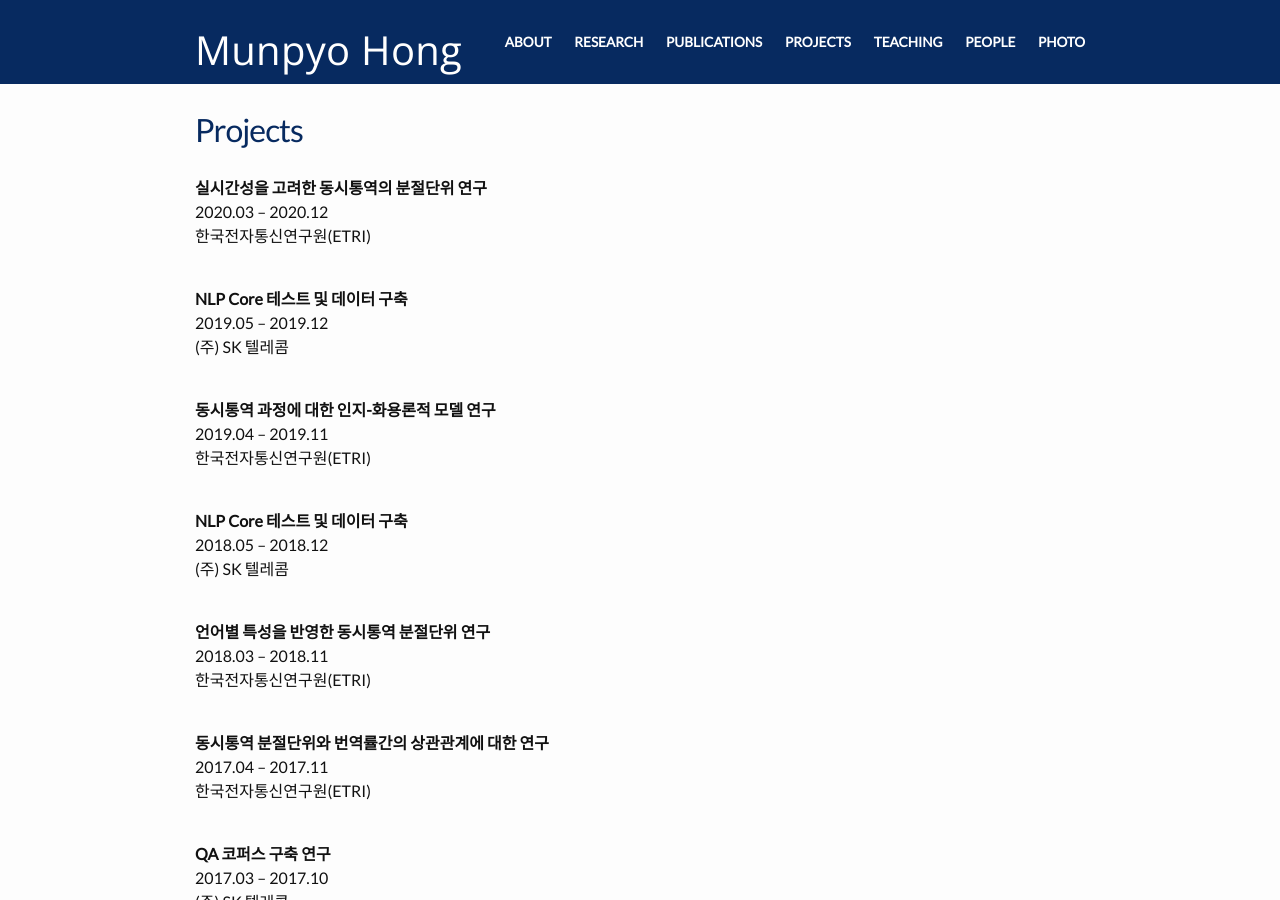
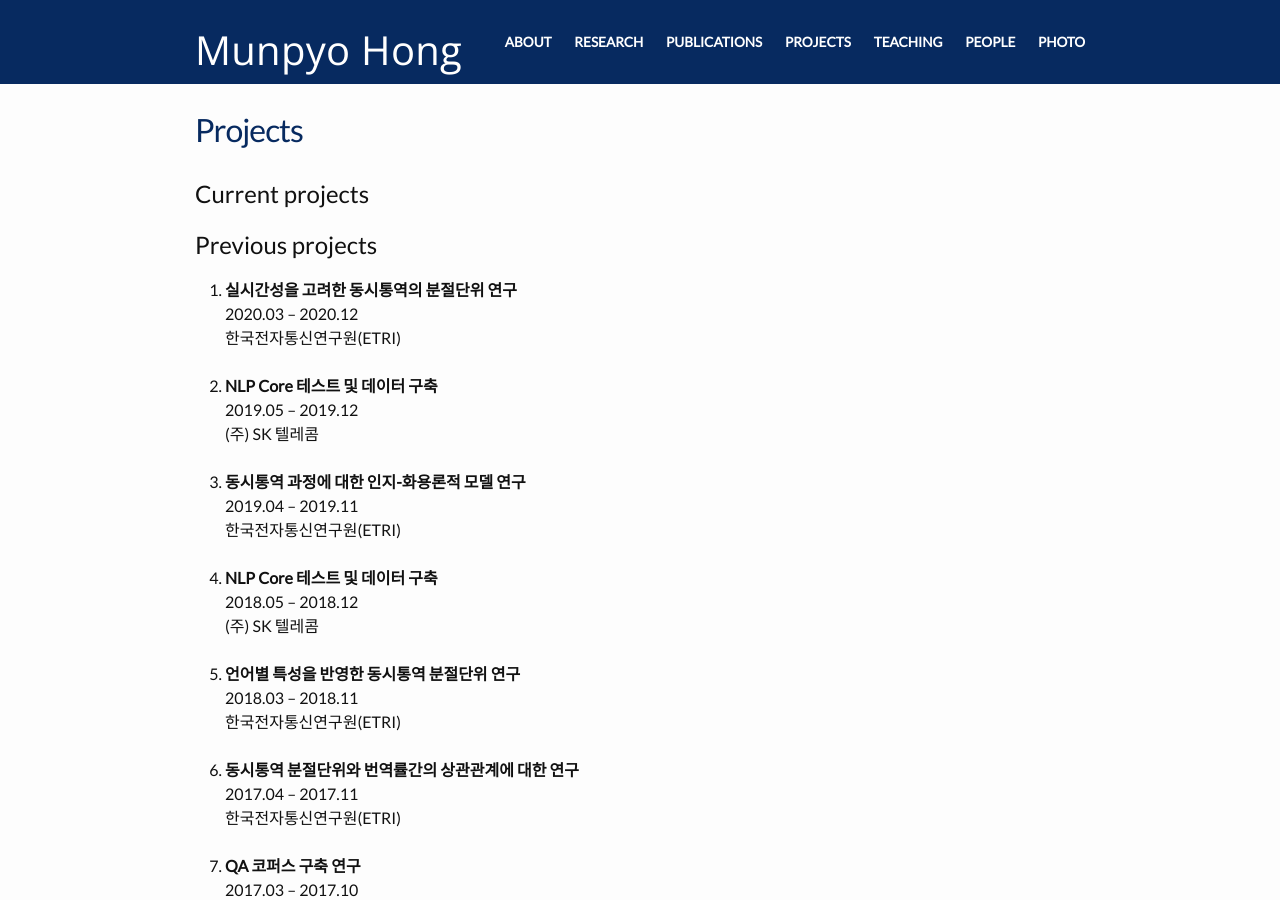
Before and after one commit to skkhmp/skkhmp.github.io, a Jekyll site: the page built from projects.md, in a window 1280 px wide and 900 px high. Built offline with Jekyll 4.4.1, drawn with Linux system fonts in a browser that asks for light colours; some web fonts are replaced; some of the changed lines change nothing that is shown.

Commit message:
Update projects.md

```diff
--- a/projects.md
+++ b/projects.md
@@ -3,87 +3,73 @@ layout: page
 title: Projects
 permalink: /projects/
 ---
-**실시간성을 고려한 동시통역의 분절단위 연구** <br/>
+## Current projects
+## Previous projects
+1. **실시간성을 고려한 동시통역의 분절단위 연구** <br/>
 2020.03 – 2020.12<br/>
 한국전자통신연구원(ETRI)<br/>
 <br/>
-
-**NLP Core 테스트 및 데이터 구축**<br/>
+2. **NLP Core 테스트 및 데이터 구축**<br/>
 2019.05 – 2019.12 <br/>
 (주) SK 텔레콤<br/>
 <br/>
-
-**동시통역 과정에 대한 인지-화용론적 모델 연구**<br/>
+3. **동시통역 과정에 대한 인지-화용론적 모델 연구**<br/>
 2019.04 – 2019.11 <br/>
 한국전자통신연구원(ETRI)<br/>
 <br/>
-
-**NLP Core 테스트 및 데이터 구축**<br/>
+4. **NLP Core 테스트 및 데이터 구축**<br/>
 2018.05 – 2018.12<br/>
 (주) SK 텔레콤<br/>
 <br/>
-
-**언어별 특성을 반영한 동시통역 분절단위 연구**<br/>
+5. **언어별 특성을 반영한 동시통역 분절단위 연구**<br/>
 2018.03 – 2018.11 <br/>
 한국전자통신연구원(ETRI)<br/>
 <br/>
-
-**동시통역 분절단위와 번역률간의 상관관계에 대한 연구**<br/>
+6. **동시통역 분절단위와 번역률간의 상관관계에 대한 연구**<br/>
 2017.04 – 2017.11 <br/>
 한국전자통신연구원(ETRI)<br/>
 <br/>
-
-**QA 코퍼스 구축 연구**<br/>
+7. **QA 코퍼스 구축 연구**<br/>
 2017.03 – 2017.10 <br/>
 (주) SK 텔레콤<br/>
 <br/>
-
-**동시통역 시스템 개발을 위한 통역단위의 언어학적 연구**<br/>
+8. **동시통역 시스템 개발을 위한 통역단위의 언어학적 연구**<br/>
 2016.06 – 2016.11 <br/>
 한국전자통신연구원(ETRI)<br/>
 <br/>
-
-**지식학습기반의 다국어확장이 용이한 관광/국제행사 통역률 90%급 자동통번역 소프트웨어 원천기술개발**<br/>
+9. **지식학습기반의 다국어확장이 용이한 관광/국제행사 통역률 90%급 자동통번역 소프트웨어 원천기술개발**<br/>
 2012.06-2015.12<br/>
 한국전자통신연구원(ETRI)<br/>
 <br/>
-
-**음성인식 구어코퍼스 태깅기준 선행 연구 및 구축**<br/>
+10. **음성인식 구어코퍼스 태깅기준 선행 연구 및 구축**<br/>
 2014.10-2014.12<br/>
 (주) SK 텔레콤<br/>
 <br/>
-
-**Semantic Processing을 위한 Meaning Representation방안-IPA & AES 개발을 위한 토대연구**<br/>
+11. **Semantic Processing을 위한 Meaning Representation방안-IPA & AES 개발을 위한 토대연구**<br/>
 2013.07-2013.12<br/>
 (주) SK 텔레콤<br/>
 <br/>
-
-**한영 자동번역의 번역 스타일 개선을 위한 자동 후편집에 관한 연구**<br/>
+12. **한영 자동번역의 번역 스타일 개선을 위한 자동 후편집에 관한 연구**<br/>
 2011.06-2012.01<br/>
 한국전자통신연구원(ETRI)<br/>
 <br/>
-
-**대화체 자동번역을 위한 온라인 대화체의 언어적 특성 분석 및 형태소분석**<br/>
+13. **대화체 자동번역을 위한 온라인 대화체의 언어적 특성 분석 및 형태소분석**<br/>
 2010.06-2011.01<br/>
 한국전자통신연구원(ETRI)<br/>
 <br/>
-
-**다국어 감정정보사전 구축 방법론 개발**<br/>
+14. **다국어 감정정보사전 구축 방법론 개발**<br/>
 2009.06-2011.05<br/>
 (주)매트릭스코퍼레이션<br/>
 <br/>
-
-**문맥에 기반한 연결어미의 의미 중의성 해소 방법에 관한 연구**<br/>
+15. **문맥에 기반한 연결어미의 의미 중의성 해소 방법에 관한 연구**<br/>
 2009.05-2010.01	<br/>
 한국전자통신연구원(ETRI)<br/>
 <br/>
-
-**문맥정보를 이용한 자동번역 성능향상을 위한 연구**<br/>
+16. **문맥정보를 이용한 자동번역 성능향상을 위한 연구**<br/>
 2008.07-2009.01	<br/>
 한국전자통신연구원(ETRI)<br/>
 <br/>
-
-**논문 자동번역을 위한 한국어 통제언어에 관한 연구논문 자동번역을 위한 한국어 통제언어에 관한 연구**
+17. **논문 자동번역을 위한 한국어 통제언어에 관한 연구논문 자동번역을 위한 한국어 통제언어에 관한 연구**
 2007.05-2007.11	<br/>
 한국전자통신연구원(ETRI)<br/>
 <br/>
```
